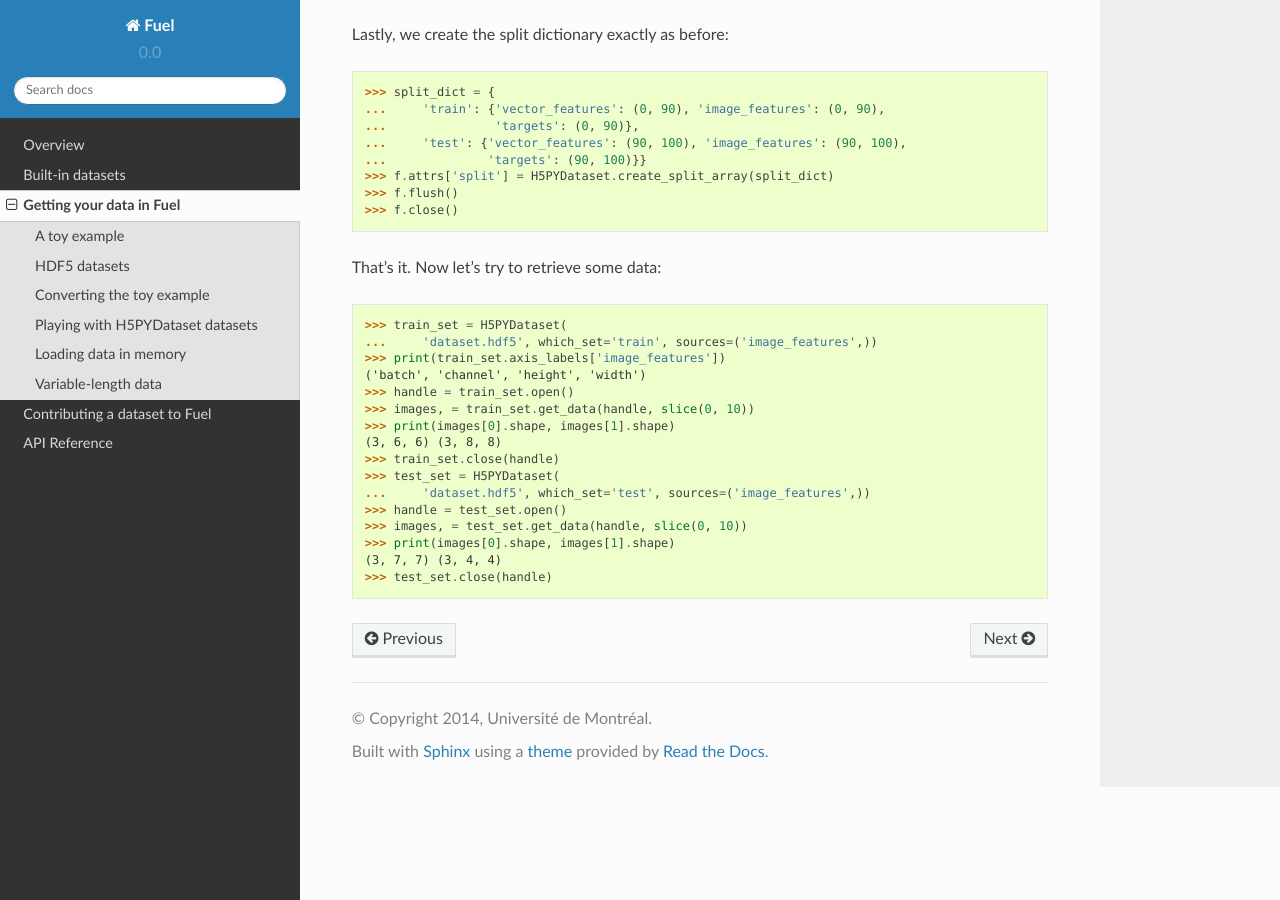
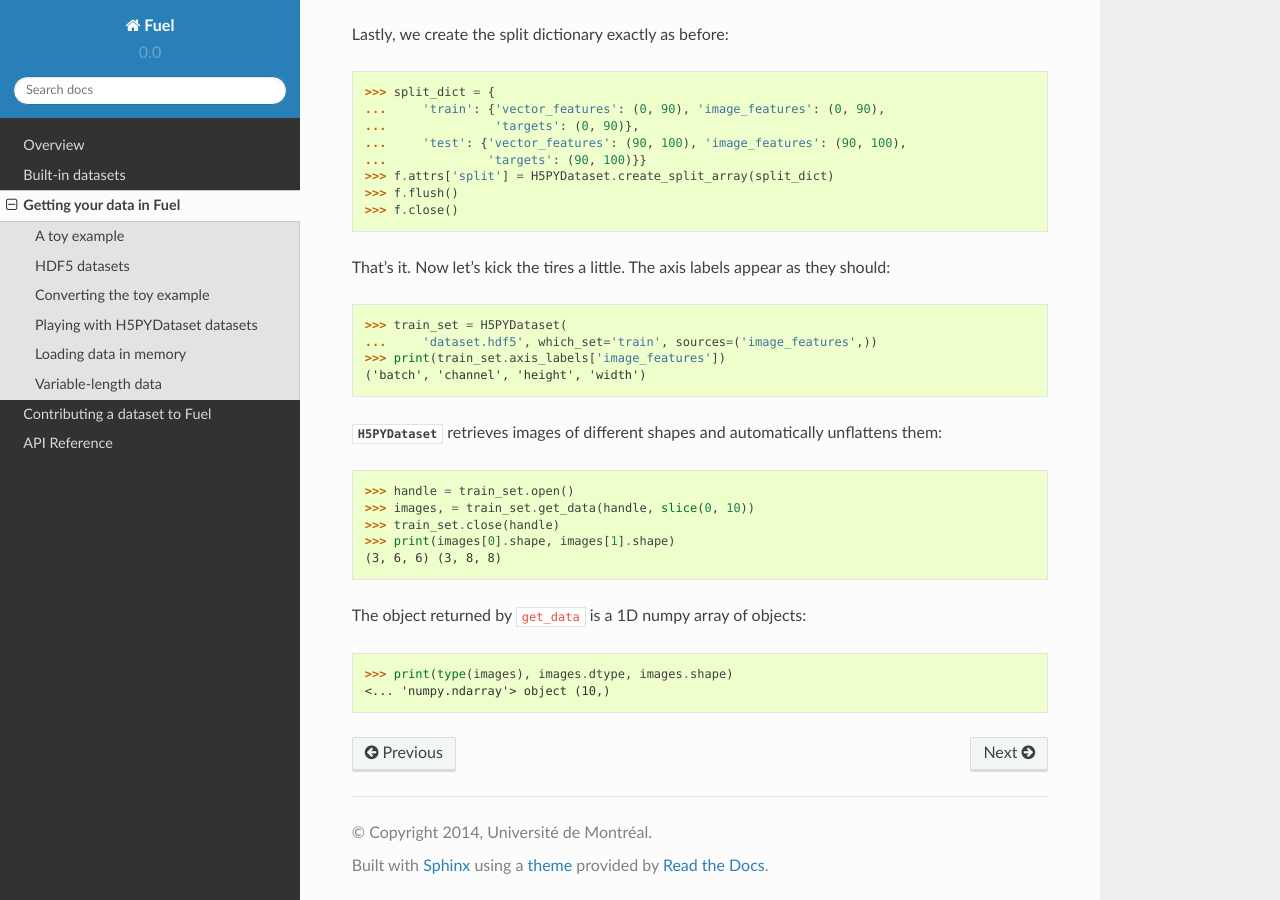
Before and after one commit to mila-iqia/fuel, a Sphinx documentation site: the page built from docs/h5py_dataset.rst, in a window 1280 px wide and 900 px high, scrolled down 7693 px. Built offline with Sphinx 7.4.7 and the Read the Docs theme 2.0.0, drawn with Linux system fonts in a browser that asks for light colours.

Commit message:
Add more info about get_data rval in vlen tutorial

```diff
--- a/docs/h5py_dataset.rst
+++ b/docs/h5py_dataset.rst
@@ -391,24 +391,27 @@ Lastly, we create the split dictionary exactly as before:
 >>> f.flush()
 >>> f.close()
 
-That's it. Now let's try to retrieve some data:
+That's it. Now let's kick the tires a little. The axis labels appear as they
+should:
 
 >>> train_set = H5PYDataset(
 ...     'dataset.hdf5', which_set='train', sources=('image_features',))
 >>> print(train_set.axis_labels['image_features'])
 ('batch', 'channel', 'height', 'width')
+
+:class:`~.datasets.hdf5.H5PYDataset` retrieves images of different shapes and
+automatically unflattens them:
+
 >>> handle = train_set.open()
 >>> images, = train_set.get_data(handle, slice(0, 10))
+>>> train_set.close(handle)
 >>> print(images[0].shape, images[1].shape)
 (3, 6, 6) (3, 8, 8)
->>> train_set.close(handle)
->>> test_set = H5PYDataset(
-...     'dataset.hdf5', which_set='test', sources=('image_features',))
->>> handle = test_set.open()
->>> images, = test_set.get_data(handle, slice(0, 10))
->>> print(images[0].shape, images[1].shape)
-(3, 7, 7) (3, 4, 4)
->>> test_set.close(handle)
+
+The object returned by ``get_data`` is a 1D numpy array of objects:
+
+>>> print(type(images), images.dtype, images.shape) # doctest: +ELLIPSIS
+<... 'numpy.ndarray'> object (10,)
 
 .. doctest::
    :hide:
```
